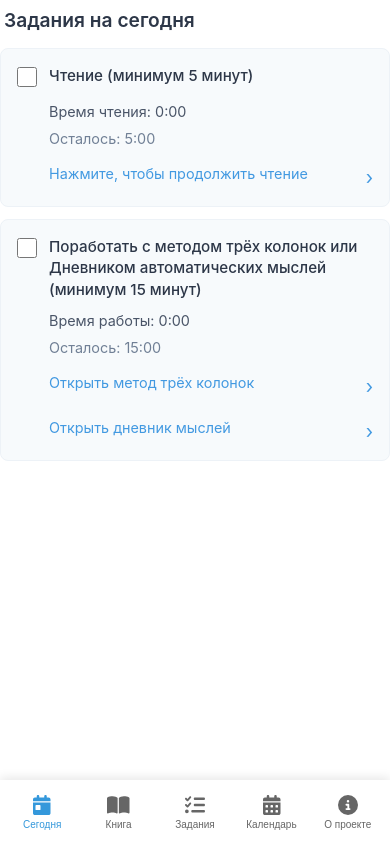
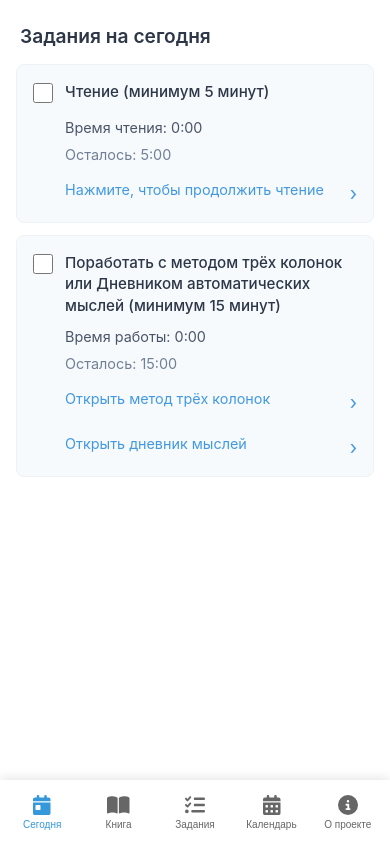
Before and after one commit to Makapenko/Feeling-Good, a React (Vite) app: page / in a window 390 px wide. Built offline with nearby package versions, Linux system fonts and the light colour scheme.

Commit message:
fix: scroll on mobile phones

```diff
--- a/src/components/mobile/MobileLayout.module.css
+++ b/src/components/mobile/MobileLayout.module.css
@@ -7,7 +7,7 @@
   background-color: #fff;
 }
 
-.content {
+.contentWrapper {
   flex: 1;
   overflow-y: auto;
   padding: 16px;
--- a/src/components/mobile/MobileLayout.tsx
+++ b/src/components/mobile/MobileLayout.tsx
@@ -1,21 +1,20 @@
 import { FC, useCallback } from 'react';
-import { useAppSelector } from '../../redux/hooks';
+import { useAppDispatch, useActiveTab, useCurrentChapter, useSpecialContent } from '../../redux/hooks';
 import MobileNavBar from './MobileNavBar';
 import ListOfChapters from '../ListOfChapters/ListOfChapters';
 import MainContent from '../MainContent/MainContent';
 import ActivitiesPanel from '../ActivitiesPanel/ActivitiesPanel';
 import styles from './MobileLayout.module.css';
 import { ACTIVITY_IDS } from '../../constants/activities';
-import { useAppDispatch } from '../../redux/hooks';
 import { setSpecialContent } from '../../redux/slices/progressSlice';
 
 type MobileTab = 'today' | 'chapters' | 'activities' | 'calendar' | 'about';
 
 const MobileLayout: FC = () => {
-  const activeTab = useAppSelector(state => state.mobile.activeTab);
+  const activeTab = useActiveTab();
   const dispatch = useAppDispatch();
-  const currentChapter = useAppSelector(state => state.progress.currentChapter);
-  const specialContent = useAppSelector(state => state.progress.specialContent);
+  const currentChapter = useCurrentChapter();
+  const specialContent = useSpecialContent();
 
   // Получаем нужную панель в зависимости от текущей активной вкладки
   const getCurrentView = useCallback((tab: MobileTab) => {
@@ -27,17 +26,21 @@ const MobileLayout: FC = () => {
 
     switch (tab) {
       case 'today':
-        // Показываем компонент задач на сегодня
+        // Показываем компонент задач на сегодня через MainContent
         dispatch(setSpecialContent(ACTIVITY_IDS.TODAY_TASKS));
         return <MainContent />;
       case 'chapters':
+        // Списки глав показываем напрямую, так как они имеют свою механику скроллинга
         return <ListOfChapters />;
       case 'activities':
+        // Списки активностей показываем напрямую, так как они имеют свою механику скроллинга
         return <ActivitiesPanel />;
       case 'calendar':
+        // Для календаря используем MainContent
         dispatch(setSpecialContent(ACTIVITY_IDS.PROGRESS_CALENDAR));
         return <MainContent />;
       case 'about':
+        // Для страницы "О приложении" используем MainContent
         dispatch(setSpecialContent(ACTIVITY_IDS.WELCOME));
         return <MainContent />;
       default:
--- a/src/components/mobile/MobileNavBar.tsx
+++ b/src/components/mobile/MobileNavBar.tsx
@@ -1,4 +1,4 @@
-import { FC } from 'react';
+import { FC, useEffect } from 'react';
 import { FontAwesomeIcon } from '@fortawesome/react-fontawesome';
 import {
   faCalendarDay,
@@ -9,7 +9,7 @@ import {
 } from '@fortawesome/free-solid-svg-icons';
 import { IconDefinition } from '@fortawesome/fontawesome-svg-core';
 import styles from './MobileNavBar.module.css';
-import { useAppDispatch, useActiveTab } from '../../redux/hooks';
+import { useAppDispatch, useActiveTab, useCurrentChapter, useSpecialContent } from '../../redux/hooks';
 import { setSpecialContent } from '../../redux/slices/progressSlice';
 import { setActiveTab } from '../../redux/slices/mobileSlice';
 import { ACTIVITY_IDS } from '../../constants/activities';
@@ -53,6 +53,32 @@ const navItems: NavItem[] = [
 const MobileNavBar: FC = () => {
   const activeTab = useActiveTab();
   const dispatch = useAppDispatch();
+  const currentChapter = useCurrentChapter();
+  const specialContent = useSpecialContent();
+
+  // Эффект для обновления активного таба при изменении контента
+  useEffect(() => {
+    // Если у нас есть активная глава, активируем вкладку "Книга"
+    if (currentChapter) {
+      dispatch(setActiveTab('chapters'));
+      return;
+    }
+
+    // Если у нас есть специальный контент, проверяем какой именно
+    if (specialContent) {
+      // Исключения - для этих типов контента мы используем соответствующие вкладки
+      if (specialContent === ACTIVITY_IDS.TODAY_TASKS) {
+        dispatch(setActiveTab('today'));
+      } else if (specialContent === ACTIVITY_IDS.WELCOME) {
+        dispatch(setActiveTab('about'));
+      } else if (specialContent === ACTIVITY_IDS.PROGRESS_CALENDAR) {
+        dispatch(setActiveTab('calendar'));
+      } else {
+        // Для всех остальных типов заданий активируем вкладку "Задания"
+        dispatch(setActiveTab('activities'));
+      }
+    }
+  }, [currentChapter, specialContent, dispatch]);
 
   const handleTabChange = (tab: MobileTab) => {
     dispatch(setActiveTab(tab));
```
